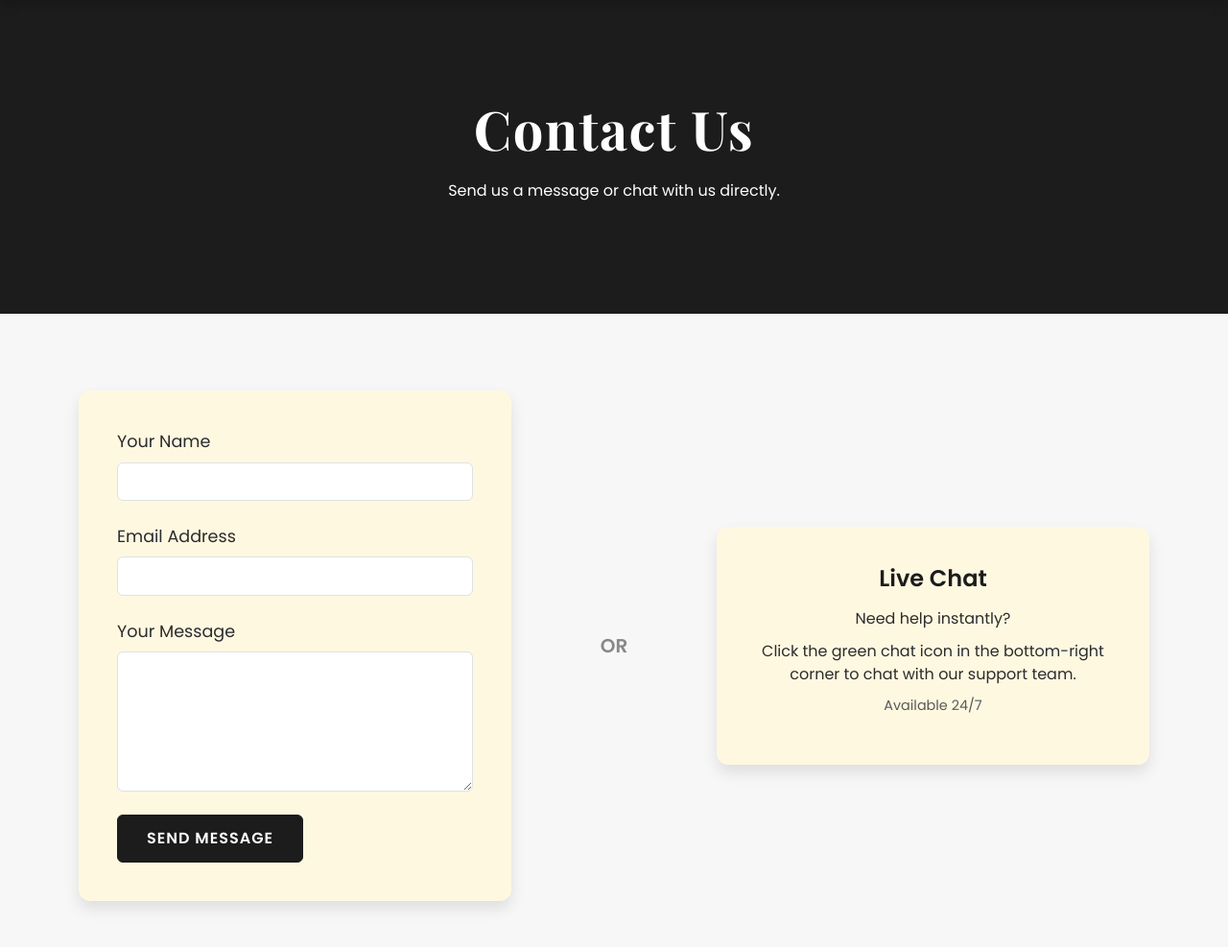
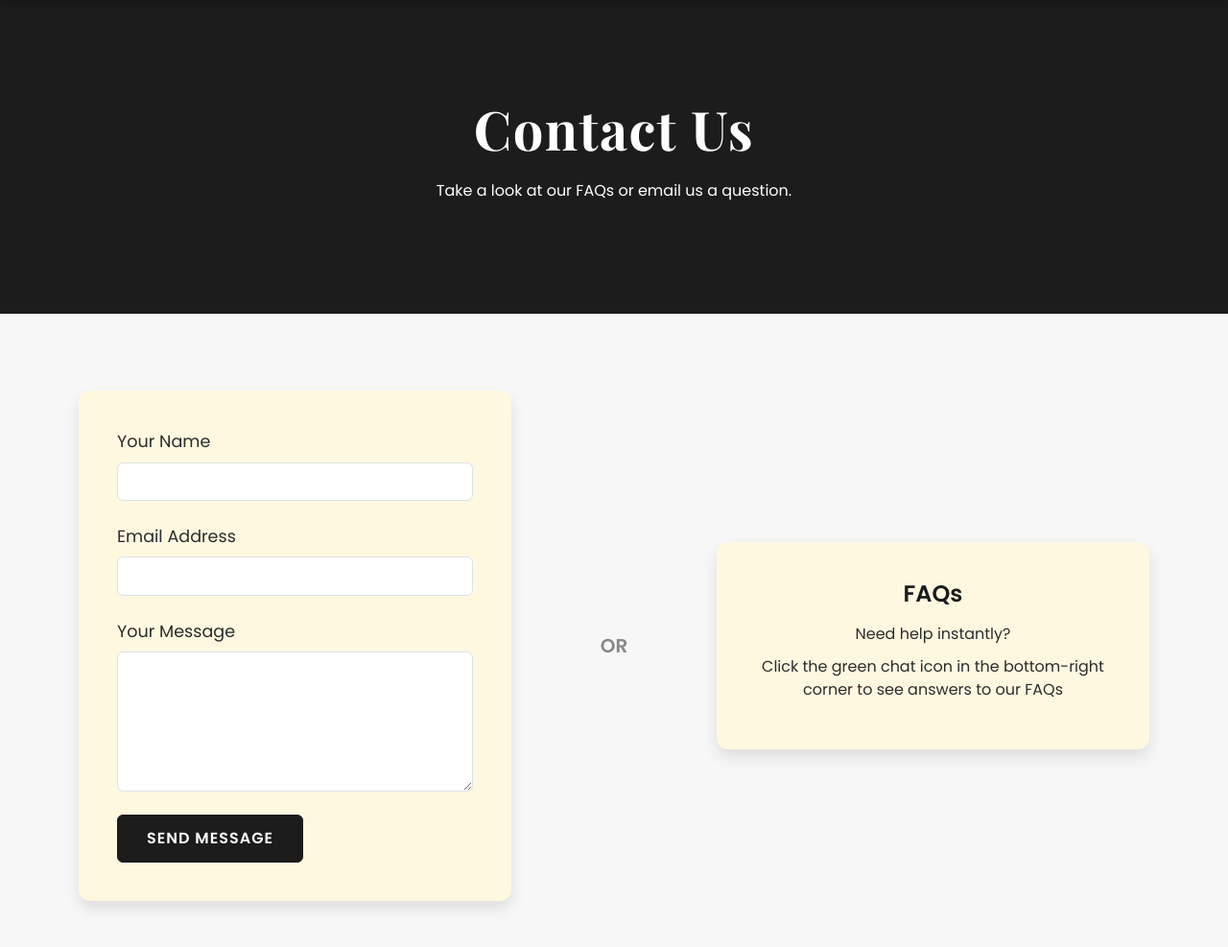
Before and after one commit to dudebot05/CS-480-680-Rewards_and_scheduling, a Flask app: page /contact in a window 1280 px wide. Shown: the part 56-1043 px from the top of the page at 96% size. Run offline with Flask 3, Linux system fonts and the light colour scheme; parts of the project's set-up code (start-up, migrations or seed data) failed here and were passed over; some libraries are stand-ins or nearby versions.

Commit message:
changes made to contact us

```diff
--- a/app/templates/contact.html
+++ b/app/templates/contact.html
@@ -36,7 +36,7 @@
 <section class="contact-header">
   <div class="container">
     <h1>Contact Us</h1>
-    <p>Send us a message or chat with us directly.</p>
+    <p>Take a look at our FAQs or email us a question.</p>
   </div>
 </section>
 
@@ -73,10 +73,9 @@
       <!-- Live Chat Description Card -->
       <div class="col-md-5">
         <div class="chat-box">
-          <h5>Live Chat</h5>
+          <h5>FAQs</h5>
           <p>Need help instantly?</p>
-          <p>Click the green chat icon in the bottom-right corner to chat with our support team.</p>
-          <p class="text-muted" style="font-size: 0.9rem;">Available 24/7</p>
+          <p>Click the green chat icon in the bottom-right corner to see answers to our FAQs</p>
         </div>
       </div>
     </div>
```
